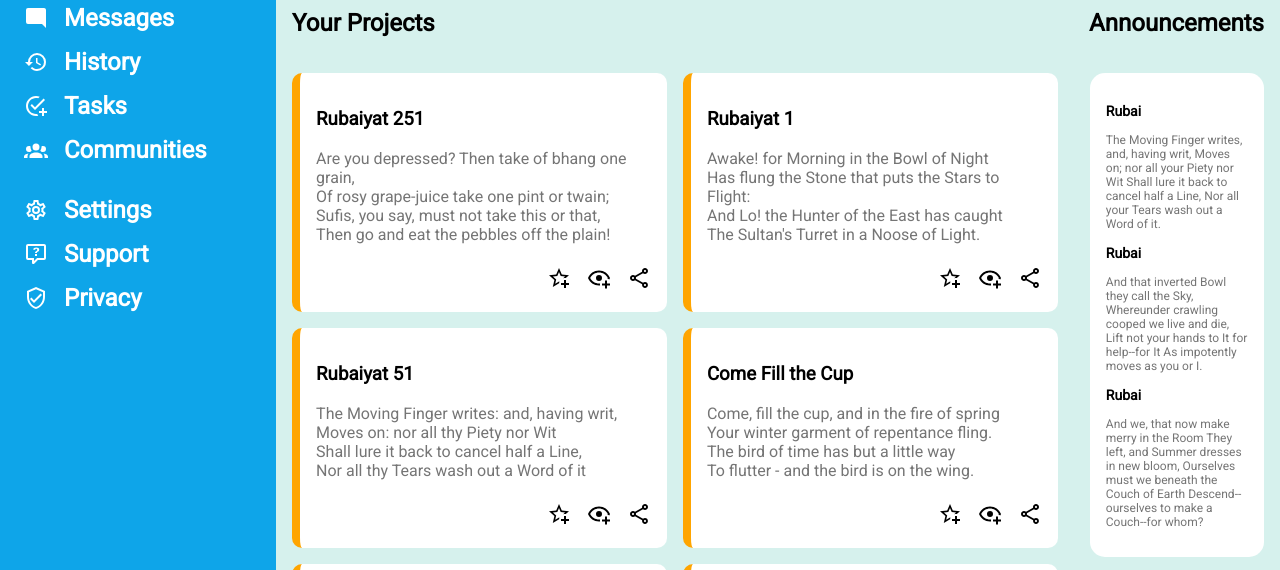
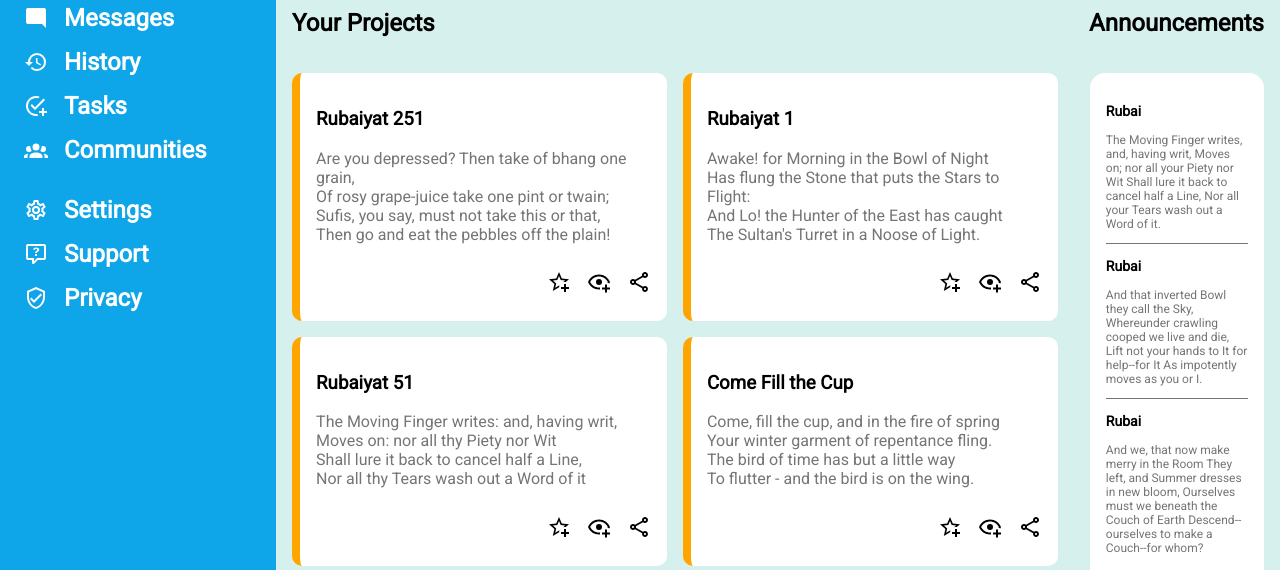
Before and after one commit to nomadicshaman/admin-dashboard, a plain HTML site: page index.html in a window 1280 px wide. Shown: the part 189-759 px from the top of the page. Drawn offline with Linux system fonts and the light colour scheme.

Commit message:
fix border style

```diff
--- a/index.html
+++ b/index.html
@@ -292,7 +292,7 @@
                                 Nor all your Tears wash out a Word of it.
                             </p>
                         </div>
-                        <div class="ann-text">
+                        <div class="ann-text border-ann">
                             <h3>Rubai</h3>
                             <p>
                                 And that inverted Bowl they call the Sky,
--- a/style.css
+++ b/style.css
@@ -239,3 +239,8 @@ html, body {
 .ann-heading {
     margin-right: 1rem;
 }
+
+.border-ann {
+    border-top: 1px solid #757575;
+    border-bottom: 1px solid #757575;
+}
```
